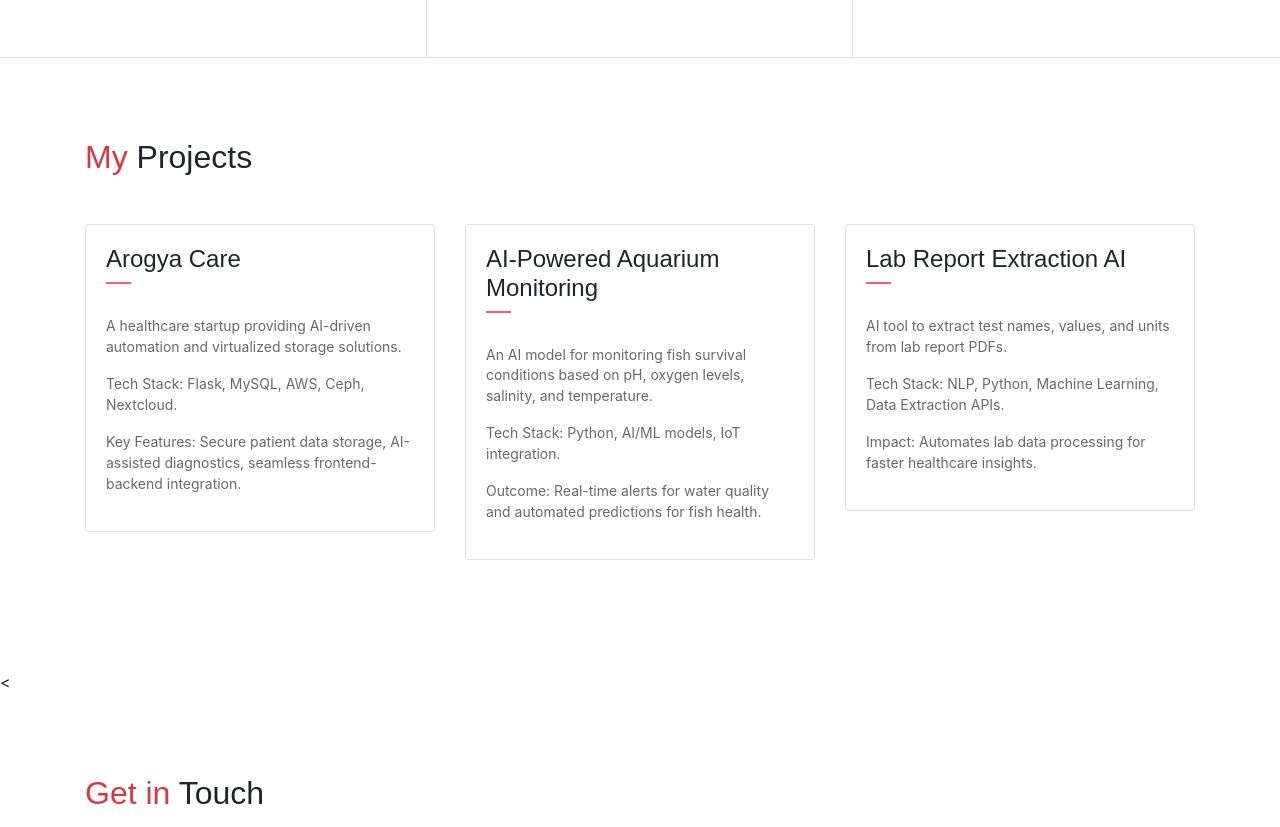
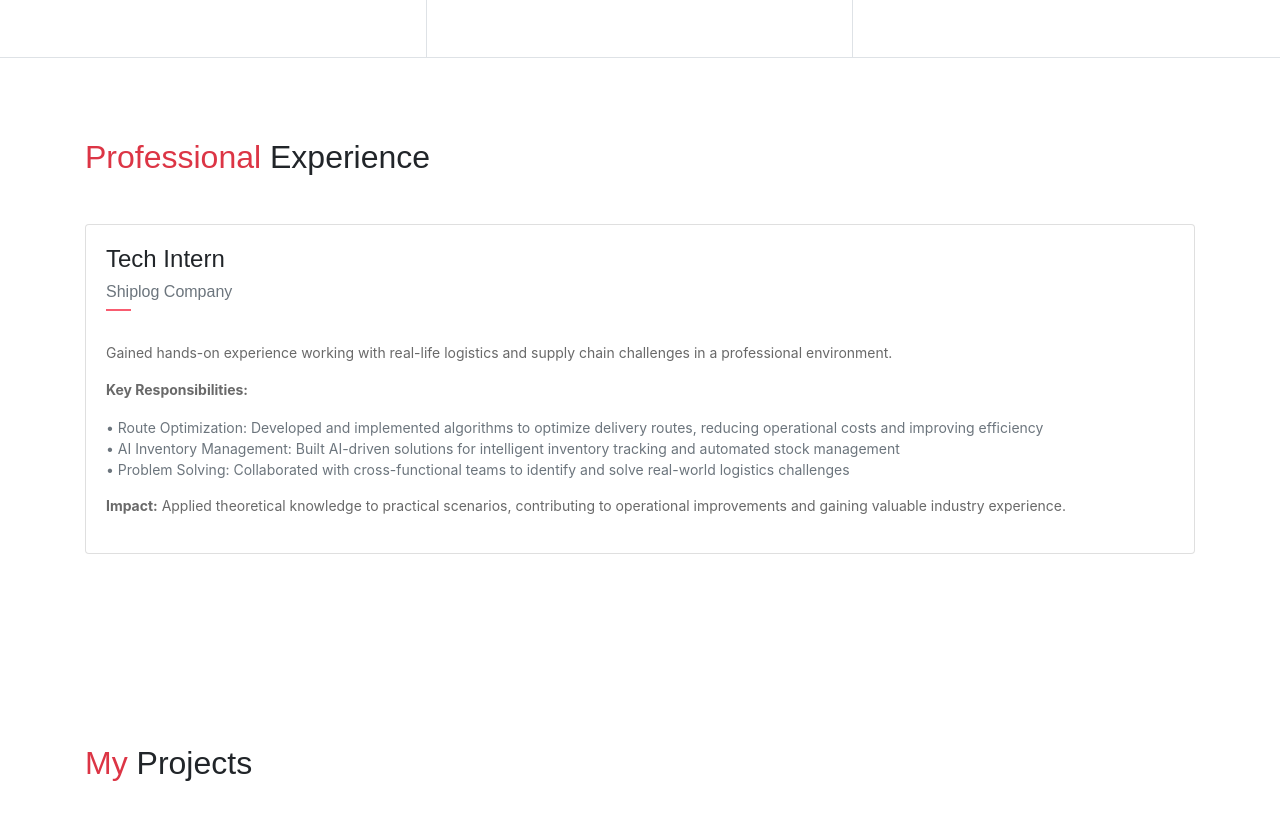
Before and after one commit to Anagh1207/Anagh-Portfolio, a website: page public_html/index.html in a window 1280 px wide. Shown: the part 1126-1953 px from the top of the page. Drawn offline with nearby package versions, Linux system fonts and the light colour scheme.

Commit message:
added experience section

```diff
--- a/public_html/index.html
+++ b/public_html/index.html
@@ -117,6 +117,35 @@
             </div>
         </div>
     </div>
+    <section class="section" id="experience">
+    <div class="container">
+        <h2 class="mb-5"><span class="text-danger">Professional</span> Experience</h2>
+        <div class="row">
+            <div class="col-lg-12">
+                <div class="card">
+                    <div class="card-header">
+                        <div class="mt-2">
+                            <h4>Tech Intern</h4>
+                            <h6 class="text-muted">Shiplog Company</h6>
+                            <span class="line"></span>
+                        </div>
+                    </div>
+                    <div class="card-body">
+                        <p>Gained hands-on experience working with real-life logistics and supply chain challenges in a professional environment.</p>
+                        <p><strong>Key Responsibilities:</strong></p>
+                        <ul class="list-unstyled">
+                            <li>• Route Optimization: Developed and implemented algorithms to optimize delivery routes, reducing operational costs and improving efficiency</li>
+                            <li>• AI Inventory Management: Built AI-driven solutions for intelligent inventory tracking and automated stock management</li>
+                            <li>• Problem Solving: Collaborated with cross-functional teams to identify and solve real-world logistics challenges</li>
+                        </ul>
+                        <p><strong>Impact:</strong> Applied theoretical knowledge to practical scenarios, contributing to operational improvements and gaining valuable industry experience.</p>
+                    </div>
+                </div>
+            </div>
+        </div>
+    </div>
+</section>
+
     <section class="section" id="projects">
         <div class="container">
             <h2 class="mb-5"><span class="text-danger">My</span> Projects</h2>
```
